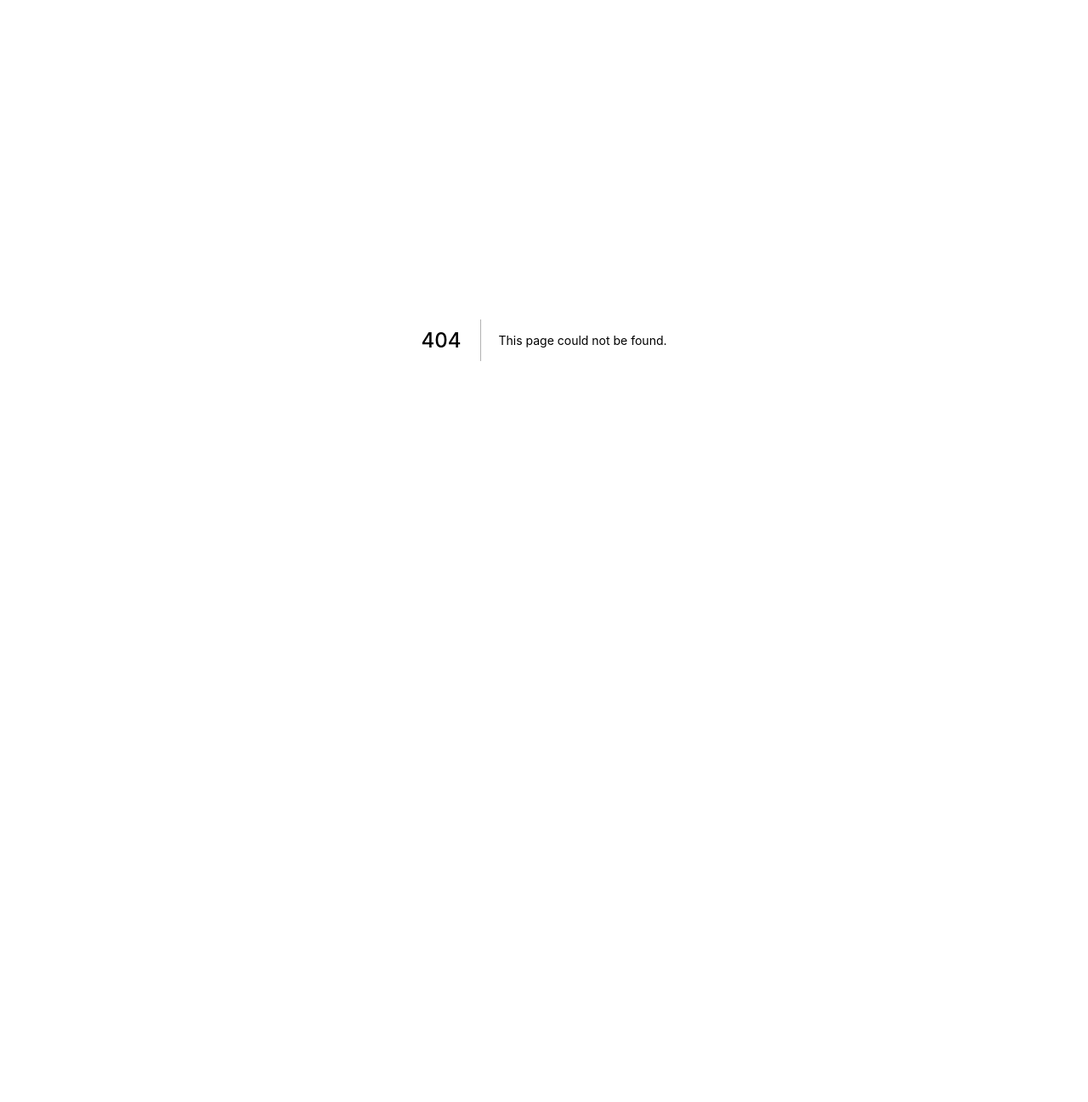
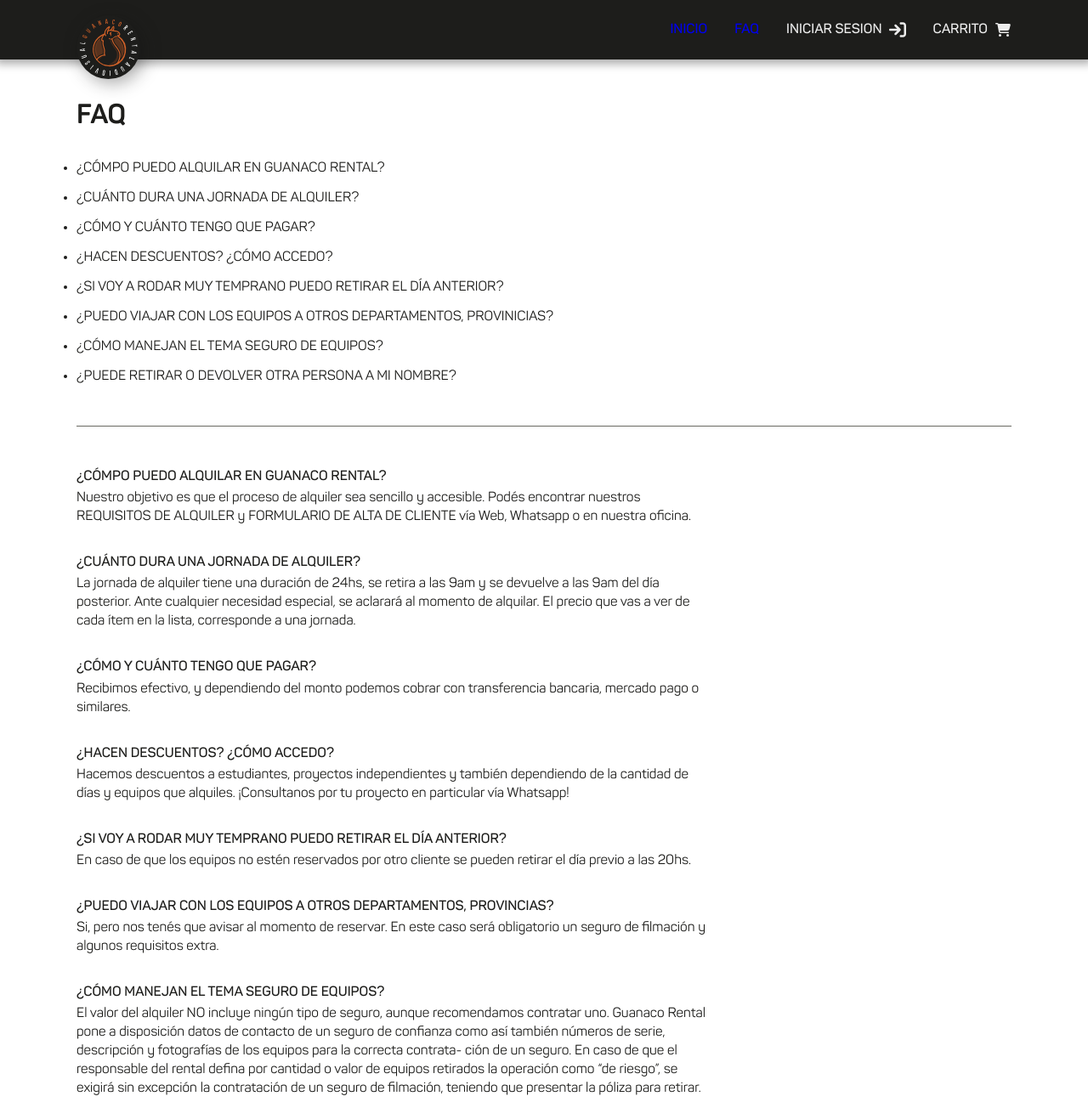
Before and after one commit to Facupelli/guanaco-rental, a Next.js app in the folder guanaco-rental/: page /faq in a window 1280 px wide. Before the commit this address had no page. Shown: the top 1297 px of the page at 85% size. Before the commit the page ends 800 px from the top, so only its background shows below. Built offline with nearby package versions, Linux system fonts and the light colour scheme; no server answers.

Commit message:
faq page

```diff
--- a/guanaco-rental/components/Nav/Nav.js
+++ b/guanaco-rental/components/Nav/Nav.js
@@ -65,7 +65,11 @@ export default function Nav({ setShowCart, cartPage, home, role }) {
             <a>INICIO</a>
           </Link>
         </li>
-        <li>FAQ</li>
+        <li>
+          <Link href="/faq">
+            <a>FAQ</a>
+          </Link>
+        </li>
         {session ? (
           <li>
             <button onClick={() => signOut()} className={s.link_icon}>
--- /dev/null
+++ b/guanaco-rental/pages/faq/index.js
@@ -0,0 +1,111 @@
+import Nav from "../../components/Nav/Nav";
+import s from "../../styles/FaqPage.module.scss";
+
+export default function FaqPage() {
+  return (
+    <div>
+      <Nav />
+      <main className={s.main}>
+        <h1>FAQ</h1>
+        <ul className={s.index}>
+          <li>¿CÓMPO PUEDO ALQUILAR EN GUANACO RENTAL?</li>
+          <li>¿CUÁNTO DURA UNA JORNADA DE ALQUILER?</li>
+          <li>¿CÓMO Y CUÁNTO TENGO QUE PAGAR?</li>
+          <li>¿HACEN DESCUENTOS? ¿CÓMO ACCEDO?</li>
+          <li>¿SI VOY A RODAR MUY TEMPRANO PUEDO RETIRAR EL DÍA ANTERIOR?</li>
+          <li>
+            ¿PUEDO VIAJAR CON LOS EQUIPOS A OTROS DEPARTAMENTOS, PROVINICIAS?
+          </li>
+          <li>¿CÓMO MANEJAN EL TEMA SEGURO DE EQUIPOS?</li>
+          <li>¿PUEDE RETIRAR O DEVOLVER OTRA PERSONA A MI NOMBRE?</li>
+        </ul>
+        <div className={s.answers}>
+          <div>
+            <p className={s.q_title}>
+              ¿CÓMPO PUEDO ALQUILAR EN GUANACO RENTAL?
+            </p>
+            <p>
+              Nuestro objetivo es que el proceso de alquiler sea sencillo y
+              accesible. Podés encontrar nuestros REQUISITOS DE ALQUILER y
+              FORMULARIO DE ALTA DE CLIENTE vía Web, Whatsapp o en nuestra
+              oficina.
+            </p>
+          </div>
+          <div>
+            <p className={s.q_title}>¿CUÁNTO DURA UNA JORNADA DE ALQUILER?</p>
+            <p>
+              La jornada de alquiler tiene una duración de 24hs, se retira a las
+              9am y se devuelve a las 9am del día posterior. Ante cualquier
+              necesidad especial, se aclarará al momento de alquilar. El precio
+              que vas a ver de cada ítem en la lista, corresponde a una jornada.
+            </p>
+          </div>
+          <div>
+            <p className={s.q_title}>¿CÓMO Y CUÁNTO TENGO QUE PAGAR?</p>
+            <p>
+              Recibimos efectivo, y dependiendo del monto podemos cobrar con
+              transferencia bancaria, mercado pago o similares.
+            </p>
+          </div>
+          <div>
+            <p className={s.q_title}>¿HACEN DESCUENTOS? ¿CÓMO ACCEDO?</p>
+            <p>
+              Hacemos descuentos a estudiantes, proyectos independientes y
+              también dependiendo de la cantidad de días y equipos que alquiles.
+              ¡Consultanos por tu proyecto en particular vía Whatsapp!
+            </p>
+          </div>
+          <div>
+            <p className={s.q_title}>
+              ¿SI VOY A RODAR MUY TEMPRANO PUEDO RETIRAR EL DÍA ANTERIOR?
+            </p>
+            <p>
+              En caso de que los equipos no estén reservados por otro cliente se
+              pueden retirar el día previo a las 20hs.
+            </p>
+          </div>
+          <div>
+            <p className={s.q_title}>
+              ¿PUEDO VIAJAR CON LOS EQUIPOS A OTROS DEPARTAMENTOS, PROVINCIAS?
+            </p>
+            <p>
+              Si, pero nos tenés que avisar al momento de reservar. En este caso
+              será obligatorio un seguro de filmación y algunos requisitos
+              extra.
+            </p>
+          </div>
+          <div>
+            <p className={s.q_title}>
+              ¿CÓMO MANEJAN EL TEMA SEGURO DE EQUIPOS?
+            </p>
+            <p>
+              El valor del alquiler NO incluye ningún tipo de seguro, aunque
+              recomendamos contratar uno. Guanaco Rental pone a disposición
+              datos de contacto de un seguro de confianza como así también
+              números de serie, descripción y fotografías de los equipos para la
+              correcta contrata- ción de un seguro. En caso de que el
+              responsable del rental defina por cantidad o valor de equipos
+              retirados la operación como “de riesgo”, se exigirá sin excepción
+              la contratación de un seguro de filmación, teniendo que presentar
+              la póliza para retirar.
+            </p>
+          </div>
+          <div>
+            <p className={s.q_title}>
+              ¿PUEDE RETIRAR O DEVOLVER OTRA PERSONA A MI NOMBRE?
+            </p>
+            <p>
+              Es obligatorio que retire la misma persona que hizo la
+              reserva.Tampoco se pueden hacer reservas a nombre de otra persona
+              que ya haya alquilado con nosotros.
+            </p>
+          </div>
+        </div>
+        <p>
+          Recordá que siempre estamos a disposición vía Whatsapp para responder
+          todas tus consultas. ¡FELIZ RODAJE!
+        </p>
+      </main>
+    </div>
+  );
+}
--- /dev/null
+++ b/guanaco-rental/styles/FaqPage.module.scss
@@ -0,0 +1,39 @@
+@import "../styles/app.scss";
+
+.main {
+  @include app_width;
+  padding: 3rem 0rem;
+  font-family: "Panton";
+  color: $m-black;
+
+  .index {
+    padding: 2rem 0 3rem;
+    display: flex;
+    flex-direction: column;
+    gap: 1rem;
+    border-bottom: 1px solid $m-gray;
+
+    li {
+      list-style: disc;
+      &:hover {
+        color: $m-orange;
+        cursor: pointer;
+      }
+    }
+  }
+
+  .answers {
+    margin: 3rem 0;
+    display: flex;
+    flex-direction: column;
+    gap: 2rem;
+
+    max-width: 75ch;
+    line-height: 22px;
+
+    .q_title {
+      font-weight: 600;
+      margin-bottom: 0.2rem;
+    }
+  }
+}
```
